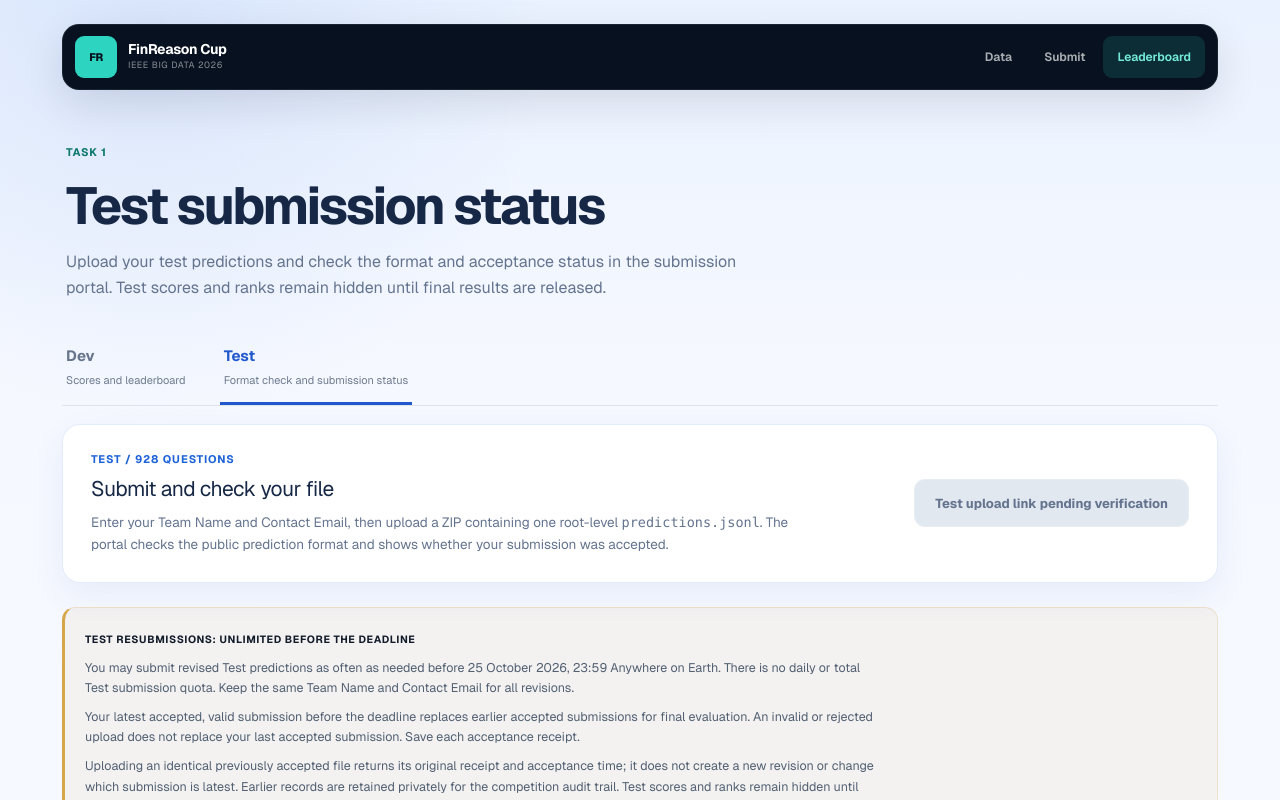
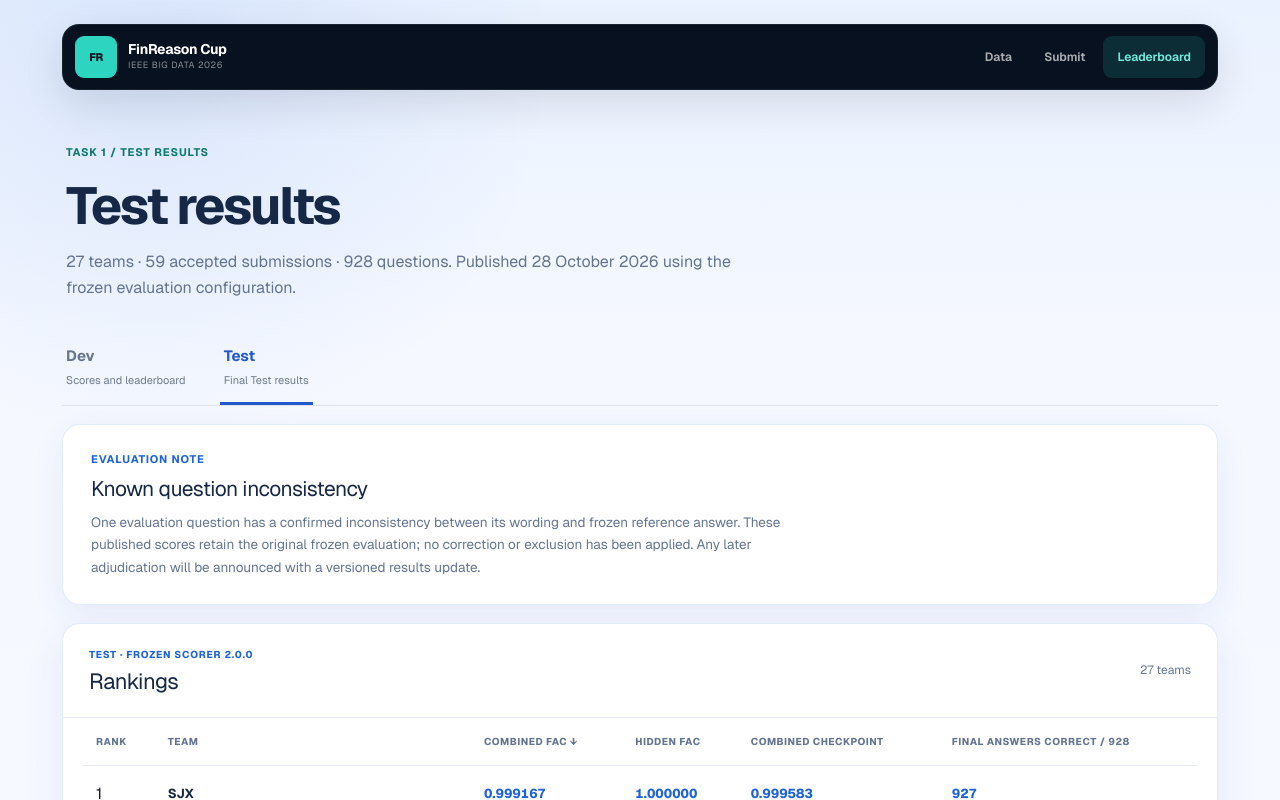
Before and after one commit to The-FinAI/IEEE-bigdata-cup, a Next.js app: page /task1/leaderboard/test in a window 1280 px wide. Shown: the top 800 px of the page. Built offline with nearby package versions, Linux system fonts and the light colour scheme; no server answers.

Commit message:
feat: publish Task 1 frozen Test results with evaluation note

```diff
--- a/app/page.tsx
+++ b/app/page.tsx
@@ -319,7 +319,7 @@ export default function Home() {
               </article>
             ))}
           </div>
-          <div className={styles.taskQuickLinks}><span>Task 1 quick links</span><a href={`${basePath}/task1/submit/`}>Submission guide ↗</a><a href={`${basePath}/task1/leaderboard/`}>Development leaderboard ↗</a><a href={`${basePath}/task1/leaderboard/test/`}>Test submission status ↗</a></div>
+          <div className={styles.taskQuickLinks}><span>Task 1 quick links</span><a href={`${basePath}/task1/submit/`}>Submission guide ↗</a><a href={`${basePath}/task1/leaderboard/`}>Development leaderboard ↗</a><a href={`${basePath}/task1/leaderboard/test/`}>Test results ↗</a></div>
           <div className={styles.taskQuickLinks}><span>Task 2 quick links</span><a href="https://carolyn-jiang.github.io/Market-Neutral-Hedging-live-trading/">Live-trading submission ↗</a><a href="https://carolyn-jiang.github.io/Market-Neutral-Hedging-live-trading/#performance">Live-trading leaderboard ↗</a></div>
         </section>
 
@@ -329,7 +329,7 @@ export default function Home() {
             <div className={styles.evaluationGrid}>
               <article><span className={styles.stepNumber}>01</span><h3>Develop and validate</h3><p>Use the published data, schemas, and validators. Task 1 development uploads return separate final-answer and reasoning-step scores.</p></article>
               <article><span className={styles.stepNumber}>02</span><h3>Submit test predictions</h3><p>Task 1 allows unlimited submissions before the deadline. Keep the same Team Name and Contact Email; the latest accepted, valid version is used.</p></article>
-              <article><span className={styles.stepNumber}>03</span><h3>Receive final results</h3><p>Task 1 test answers remain private; test scores and ranks are withheld until final results. Follow each hub for task-specific evaluation rules.</p></article>
+              <article><span className={styles.stepNumber}>03</span><h3>Receive final results</h3><p>Task 1 Test scores and ranks are now published under the frozen evaluation configuration, with a known-question inconsistency noted on the results page. Test answers remain private. Follow each hub for task-specific evaluation rules.</p></article>
             </div>
           </div>
         </section>
--- a/app/task1/leaderboard/phase-nav.tsx
+++ b/app/task1/leaderboard/phase-nav.tsx
@@ -9,7 +9,7 @@ export function PhaseNav({ current }: { current: "development" | "test" }) {
       </Link>
       <Link href="/task1/leaderboard/test/" aria-current={current === "test" ? "page" : undefined}>
         <strong>Test</strong>
-        <span>Format check and submission status</span>
+        <span>Final Test results</span>
       </Link>
     </nav>
   );
--- a/app/task1/leaderboard/test/page.tsx
+++ b/app/task1/leaderboard/test/page.tsx
@@ -1,72 +1,62 @@
-import { TestSubmissionPolicy } from "../../test-submission-policy";
 import type { Metadata } from "next";
 import Link from "next/link";
+import results from "../../../../public/task1/results/2026-test-results.json";
 import { getTask1PublicConfig } from "../../public-config";
 import { Task1Nav } from "../../task1-nav";
 import { PhaseNav } from "../phase-nav";
 
 export const metadata: Metadata = {
-  title: "Task 1 Test Submission Status | FinReason Cup",
-  description: "Submit Task 1 test predictions, check their format, and receive an acceptance receipt. Test scores and ranks remain hidden.",
-  alternates: {
-    canonical: "https://the-finai.github.io/IEEE-bigdata-cup/task1/leaderboard/test/",
-  },
+  title: "Task 1 Test Results | FinReason Cup",
+  description: "Task 1 Test results for 27 teams, scored under the frozen evaluation configuration, with evaluation notes and downloadable rankings.",
+  alternates: { canonical: "https://the-finai.github.io/IEEE-bigdata-cup/task1/leaderboard/test/" },
 };
 
-export default function Task1TestStatusPage() {
+export default function Task1TestResultsPage() {
   const config = getTask1PublicConfig();
-  const testSpaceIsReady = config.siteMode === "final" && config.testSpace.state === "ready" && config.testSpace.url;
-
+  const portalReady = config.siteMode === "final" && config.testSpace.state === "ready" && config.testSpace.url;
   return (
     <main className="task-hub-page task1-page task1-leaderboard-page">
       <div className="task1-leaderboard-shell">
         <Task1Nav current="leaderboard" />
         <header className="leaderboard-page-heading">
-          <p className="section-index">TASK 1</p>
-          <h1>Test submission status</h1>
-          <p>Upload your test predictions and check the format and acceptance status in the submission portal. Test scores and ranks remain hidden until final results are released.</p>
+          <p className="section-index">TASK 1 / TEST RESULTS</p>
+          <h1>Test results</h1>
+          <p>27 teams · 59 accepted submissions · 928 questions. Published 28 October 2026 using the frozen evaluation configuration.</p>
         </header>
         <PhaseNav current="test" />
-        <section className="leaderboard-guide" aria-labelledby="test-upload-title">
+        <section className="leaderboard-guide" aria-labelledby="task1-evaluation-note">
           <div>
-            <p className="section-index">TEST / 928 QUESTIONS</p>
-            <h2 id="test-upload-title">Submit and check your file</h2>
-            <p>Enter your Team Name and Contact Email, then upload a ZIP containing one root-level <code>predictions.jsonl</code>. The portal checks the public prediction format and shows whether your submission was accepted.</p>
+            <p className="section-index">EVALUATION NOTE</p>
+            <h2 id="task1-evaluation-note">Known question inconsistency</h2>
+            <p>{results.known_issue}</p>
           </div>
-          {testSpaceIsReady ? (
-            <a className="button button-primary" href={config.testSpace.url ?? undefined} target="_blank" rel="noreferrer">
-              Open test submission
-              <span aria-hidden="true">↗</span>
-              <span className="sr-only"> (opens in a new tab)</span>
-            </a>
-          ) : (
-            <span className="button button-disabled" aria-disabled="true">Test upload link pending verification</span>
-          )}
         </section>
-      <TestSubmissionPolicy />
-
-        <section className="test-status-guide" aria-label="Test submission feedback">
-          <article>
-            <span>01 / FORMAT CHECK</span>
-            <h2>Check the prediction format</h2>
-            <p>Format feedback covers the ZIP, JSON structure, required fields, and public case IDs. It does not assess whether your answers are correct.</p>
-          </article>
-          <article>
-            <span>02 / ACCEPTANCE</span>
-            <h2>Keep your receipt</h2>
-            <p>An accepted submission returns a receipt ID and acceptance time. A format pass alone is not an acceptance receipt. Save the result shown in the portal.</p>
-          </article>
-          <article>
-            <span>03 / FINAL RESULTS</span>
-            <h2>Scores remain hidden</h2>
-            <p>No test score, rank, or answer-correctness feedback is shown during submission. Official evaluation follows the competition deadline.</p>
-          </article>
+        <section className="finmmeval-leaderboard-card" aria-labelledby="task1-test-title">
+          <header className="finmmeval-leaderboard-head">
+            <div><p>Test · frozen scorer 2.0.0</p><h2 id="task1-test-title">Rankings</h2></div>
+            <p>{results.teams} teams</p>
+          </header>
+          <div className="finmmeval-table-shell" role="region" aria-labelledby="task1-test-title" tabIndex={0}>
+            <table className="baseline-reference-table">
+              <thead><tr><th scope="col">Rank</th><th scope="col">Team</th><th scope="col">Combined FAC ↓</th><th scope="col">Hidden FAC</th><th scope="col">Combined checkpoint</th><th scope="col">Final answers correct / 928</th></tr></thead>
+              <tbody>{results.rows.map((row) => <tr key={row.team}>
+                <td>{row.rank}</td><th scope="row"><span className="leaderboard-team-name">{row.team}</span></th>
+                <td className="leaderboard-score">{row.combined_fac}</td><td className="leaderboard-score">{row.hidden_fac}</td><td className="leaderboard-score">{row.combined_checkpoint}</td><td className="leaderboard-score">{row.correct_final}</td>
+              </tr>)}</tbody>
+            </table>
+          </div>
+          <div className="leaderboard-test-note">
+            <p>Ranked by Combined FAC, Hidden FAC, then Combined checkpoint, descending after six-decimal round-half-even quantization. Identical three-key scores share a competition rank; submission time is not a tie-breaker.</p>
+            <p>Each team is scored on its last accepted, valid submission before 25 October 2026, 23:59 AoE (26 October, 11:59:59 UTC), not its best upload. One organizer test is excluded. ABBO and ji share one backend identity and are ranked once under the final name ABBO.</p>
+            <p>Combined FAC and Combined checkpoint each give 50% weight to the seen and hidden Test strata, using the published macro-averaging rules. They are not Dev/Test averages or simple case-count accuracies. Test answers remain private. Organizer baseline Test scores are not included.</p>
+            <p><Link href="/task1/results/2026-test-results.csv">Download results CSV</Link>{" · "}<Link href="/task1/results/2026-test-results.json">Download results JSON</Link></p>
+          </div>
         </section>
-        <p className="leaderboard-test-note">
-          Competition submissions close on 25 October 2026, 23:59 Anywhere on Earth.{" "}
-          <Link href="/task1/submit/#how-to-submit">Submission format and instructions</Link>{" · "}
-          <Link href="/task1/#task1-downloads-title">Download test questions</Link>
-        </p>
+        <section className="leaderboard-guide" aria-labelledby="test-receipts-title">
+          <div><h2 id="test-receipts-title">Submission receipts</h2><p>Competition submissions are closed. The original portal remains available for submission-status information. During the competition, a format pass alone was not an acceptance receipt; no test score, rank, or answer-correctness feedback was returned.</p></div>
+          {portalReady ? <a className="button button-primary" href={config.testSpace.url ?? undefined} target="_blank" rel="noreferrer">Open submission portal<span className="sr-only"> (opens in a new tab)</span></a> : <span className="button button-disabled" aria-disabled="true">Test upload link pending verification</span>}
+        </section>
+        <p className="leaderboard-test-note">Working Notes are due 2 November 2026, 23:59 AoE. <Link href="/#interest">Paper instructions</Link>{" · "}<Link href="/task1/leaderboard/">Development leaderboard</Link></p>
       </div>
     </main>
   );
--- a/app/task1/page.tsx
+++ b/app/task1/page.tsx
@@ -108,11 +108,10 @@ export default function Task1HubPage() {
           <h2>Download 928 test questions.</h2>
           <p>
             The test questions are available now. Test uploads receive format feedback and an acceptance
-            receipt when accepted. Enter the same Team Name, a Contact Email, and the canonical ZIP. Scores and ranks
-            stay hidden until the final results are released.
+            receipt when accepted. Enter the same Team Name, a Contact Email, and the canonical ZIP. Test scores and ranks are now published under the frozen evaluation configuration, with an evaluation note on the results page.
           </p>
           {spaceLinksAreReady ? (
-            <Link className="button button-primary" href="/task1/leaderboard/test/">Open Test submission status</Link>
+            <Link className="button button-primary" href="/task1/leaderboard/test/">Open Test results</Link>
           ) : (
             <span className="button button-disabled" aria-disabled="true">Test upload link pending verification</span>
           )}
--- /dev/null
+++ b/public/task1/results/2026-test-results.json
@@ -0,0 +1,228 @@
+{
+  "published_date": "2026-10-28",
+  "scored_at_utc": "2026-10-27T13:16:50.346787+00:00",
+  "scorer_version": "finreason.task1.scorer/2.0.0",
+  "cutoff_exclusive_utc": "2026-10-26T12:00:00Z",
+  "teams": 27,
+  "accepted_submissions": 59,
+  "cases": 928,
+  "known_issue": "One evaluation question has a confirmed inconsistency between its wording and frozen reference answer. These published scores retain the original frozen evaluation; no correction or exclusion has been applied. Any later adjudication will be announced with a versioned results update.",
+  "rows": [
+    {
+      "rank": 1,
+      "team": "SJX",
+      "combined_fac": "0.999167",
+      "hidden_fac": "1.000000",
+      "combined_checkpoint": "0.999583",
+      "correct_final": 927
+    },
+    {
+      "rank": 2,
+      "team": "sader",
+      "combined_fac": "0.999167",
+      "hidden_fac": "1.000000",
+      "combined_checkpoint": "0.997500",
+      "correct_final": 927
+    },
+    {
+      "rank": 2,
+      "team": "FinVeritas",
+      "combined_fac": "0.999167",
+      "hidden_fac": "1.000000",
+      "combined_checkpoint": "0.997500",
+      "correct_final": 927
+    },
+    {
+      "rank": 4,
+      "team": "Patodiya Research",
+      "combined_fac": "0.999167",
+      "hidden_fac": "1.000000",
+      "combined_checkpoint": "0.995417",
+      "correct_final": 927
+    },
+    {
+      "rank": 5,
+      "team": "nitishxbt",
+      "combined_fac": "0.998175",
+      "hidden_fac": "0.998016",
+      "combined_checkpoint": "0.996111",
+      "correct_final": 926
+    },
+    {
+      "rank": 6,
+      "team": "NIA.XS",
+      "combined_fac": "0.997500",
+      "hidden_fac": "1.000000",
+      "combined_checkpoint": "0.996111",
+      "correct_final": 925
+    },
+    {
+      "rank": 7,
+      "team": "EDB",
+      "combined_fac": "0.997500",
+      "hidden_fac": "1.000000",
+      "combined_checkpoint": "0.995417",
+      "correct_final": 925
+    },
+    {
+      "rank": 7,
+      "team": "DSsama",
+      "combined_fac": "0.997500",
+      "hidden_fac": "1.000000",
+      "combined_checkpoint": "0.995417",
+      "correct_final": 925
+    },
+    {
+      "rank": 9,
+      "team": "bluck",
+      "combined_fac": "0.997341",
+      "hidden_fac": "0.998016",
+      "combined_checkpoint": "0.994286",
+      "correct_final": 925
+    },
+    {
+      "rank": 10,
+      "team": "NTaiwanUs",
+      "combined_fac": "0.996458",
+      "hidden_fac": "1.000000",
+      "combined_checkpoint": "0.995590",
+      "correct_final": 924
+    },
+    {
+      "rank": 11,
+      "team": "HumanSlop",
+      "combined_fac": "0.995466",
+      "hidden_fac": "0.998016",
+      "combined_checkpoint": "0.992614",
+      "correct_final": 923
+    },
+    {
+      "rank": 12,
+      "team": "Infinity Analyze",
+      "combined_fac": "0.994077",
+      "hidden_fac": "0.995238",
+      "combined_checkpoint": "0.992614",
+      "correct_final": 922
+    },
+    {
+      "rank": 13,
+      "team": "Ledger Logic",
+      "combined_fac": "0.994008",
+      "hidden_fac": "0.989683",
+      "combined_checkpoint": "0.960810",
+      "correct_final": 923
+    },
+    {
+      "rank": 14,
+      "team": "ni shuo de dou dui",
+      "combined_fac": "0.992341",
+      "hidden_fac": "0.989683",
+      "combined_checkpoint": "0.953155",
+      "correct_final": 921
+    },
+    {
+      "rank": 15,
+      "team": "VeriFin",
+      "combined_fac": "0.991429",
+      "hidden_fac": "0.984524",
+      "combined_checkpoint": "0.993631",
+      "correct_final": 920
+    },
+    {
+      "rank": 16,
+      "team": "SSB",
+      "combined_fac": "0.990308",
+      "hidden_fac": "0.987698",
+      "combined_checkpoint": "0.985967",
+      "correct_final": 919
+    },
+    {
+      "rank": 17,
+      "team": "carnot",
+      "combined_fac": "0.985304",
+      "hidden_fac": "0.976025",
+      "combined_checkpoint": "0.988745",
+      "correct_final": 917
+    },
+    {
+      "rank": 18,
+      "team": "xai",
+      "combined_fac": "0.982887",
+      "hidden_fac": "0.974107",
+      "combined_checkpoint": "0.975109",
+      "correct_final": 913
+    },
+    {
+      "rank": 19,
+      "team": "TieOut",
+      "combined_fac": "0.980546",
+      "hidden_fac": "0.969841",
+      "combined_checkpoint": "0.976920",
+      "correct_final": 912
+    },
+    {
+      "rank": 20,
+      "team": "KevinSoLab",
+      "combined_fac": "0.973929",
+      "hidden_fac": "0.994444",
+      "combined_checkpoint": "0.983108",
+      "correct_final": 896
+    },
+    {
+      "rank": 21,
+      "team": "besk.tech",
+      "combined_fac": "0.971042",
+      "hidden_fac": "0.943750",
+      "combined_checkpoint": "0.983016",
+      "correct_final": 906
+    },
+    {
+      "rank": 22,
+      "team": "nailong",
+      "combined_fac": "0.968373",
+      "hidden_fac": "0.942460",
+      "combined_checkpoint": "0.969494",
+      "correct_final": 908
+    },
+    {
+      "rank": 23,
+      "team": "Push and Pray",
+      "combined_fac": "0.967870",
+      "hidden_fac": "0.943122",
+      "combined_checkpoint": "0.974577",
+      "correct_final": 904
+    },
+    {
+      "rank": 24,
+      "team": "Metric Max",
+      "combined_fac": "0.961224",
+      "hidden_fac": "0.929828",
+      "combined_checkpoint": "0.952209",
+      "correct_final": 900
+    },
+    {
+      "rank": 25,
+      "team": "ABBO",
+      "combined_fac": "0.916862",
+      "hidden_fac": "0.838724",
+      "combined_checkpoint": "0.937222",
+      "correct_final": 872
+    },
+    {
+      "rank": 26,
+      "team": "Math",
+      "combined_fac": "0.488333",
+      "hidden_fac": "0.000000",
+      "combined_checkpoint": "0.489861",
+      "correct_final": 566
+    },
+    {
+      "rank": 27,
+      "team": "ut1776",
+      "combined_fac": "0.336389",
+      "hidden_fac": "0.055456",
+      "combined_checkpoint": "0.345046",
+      "correct_final": 377
+    }
+  ]
+}
```
Also changed, not shown: public/task1/results/2026-test-results.csv (added), 1 other file (tests, documents, lock files or other folders).
